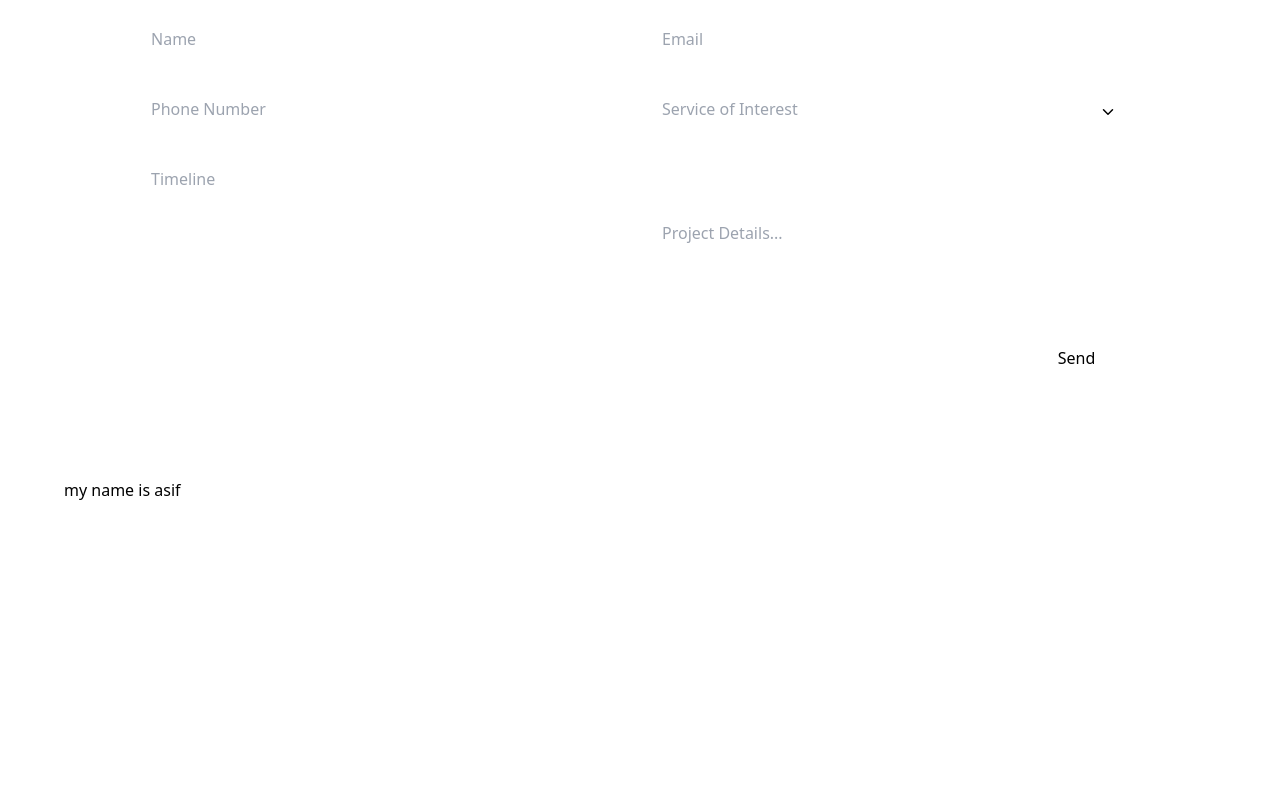
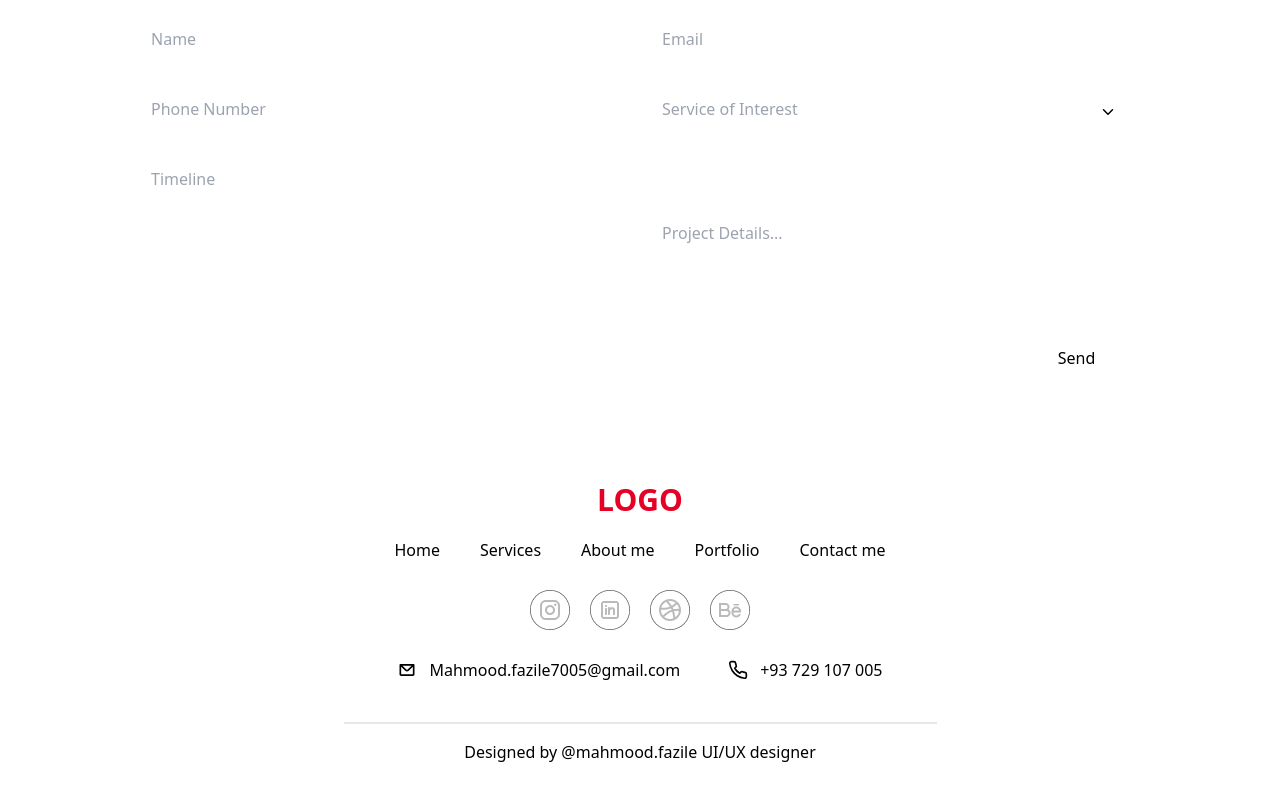
Before and after one commit to 11111Asif/mahmood-fazile-your-project, a React (Vite) app: page / in a window 1280 px wide. Shown: the part 4868-5668 px from the top of the page. Before the commit the page ends 5386 px from the top, so only its background shows below. Built offline with nearby package versions, Linux system fonts and the light colour scheme.

Commit message:
added to footer section

```diff
--- a/src/component/Footer/Footer.jsx
+++ b/src/component/Footer/Footer.jsx
@@ -1,9 +1,41 @@
-
+import frame52 from '../../assets/Frame 52.png'
+import frame53 from '../../assets/Frame 53.png'
+import frame54 from '../../assets/Frame 54.png'
+import frame55 from '../../assets/Frame 55.png'
+import { CgMail } from "react-icons/cg";
+import { LuPhone } from "react-icons/lu";
 
 const Footer = () => {
     return (
-        <div className="bg-[#FFFFFF0A] py-4">
-        <h1>my name is asif</h1>
+        <div className="bg-[#FFFFFF0A] py-5 px-10">
+            <h1 className="text-3xl text-center font-bold text-[#E60026]">LOGO</h1>
+            <div className="mt-5">
+                <ul className="list-none space-x-4 lg:space-x-10 flex justify-center">
+                    <li><a>Home</a></li>
+                    <li><a>Services</a></li>
+                    <li><a>About me</a></li>
+                    <li><a>Portfolio</a></li>
+                    <li><a>Contact me</a></li>
+                </ul>
+            </div>
+            <div className='flex justify-center mt-7 gap-5'>
+                <img src={frame52} alt="" />
+                <img src={frame53} alt="" />
+                <img src={frame54} alt="" />
+                <img src={frame55} alt="" />
+            </div>
+            <div className='lg:flex justify-center mt-7 space-x-12 lg:ml-0 ml-16'>
+                <div className='flex items-center text-center space-x-3'>
+                    <CgMail className='text-xl'></CgMail>
+                    <p>Mahmood.fazile7005@gmail.com</p>
+                </div>
+                <div className='flex items-center space-x-3'>
+                    <LuPhone className='text-xl'></LuPhone>
+                    <p>+93 729 107 005</p>
+                </div>
+            </div>
+            <div className='border mt-10 lg:w-[593px] w-[350px] ml-[28px] lg:ml-[240px]'></div>
+            <p className='text-center py-4'>Designed by @mahmood.fazile UI/UX designer</p>
         </div>
     );
 };
```
